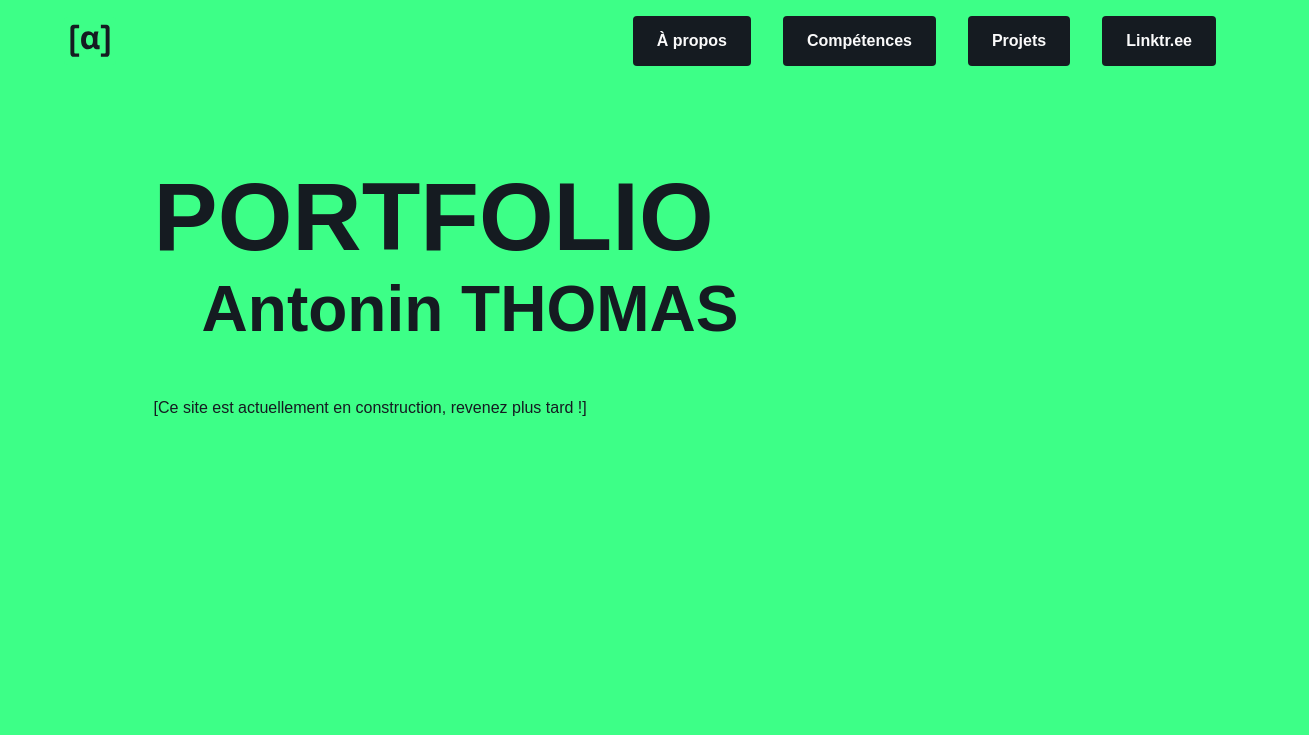
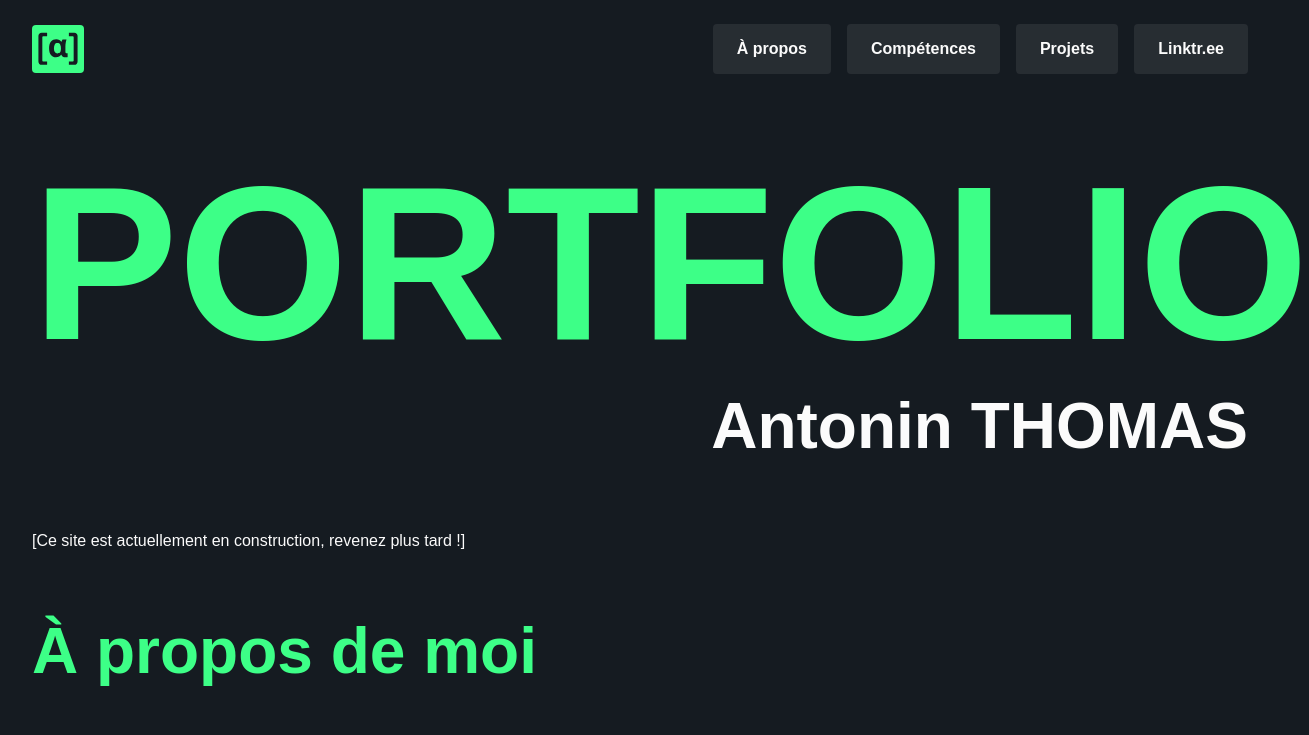
Before and after one commit to antonin-fp/portfolio-website-static, a plain HTML site: page index.html in a window 1280 px wide. Shown: the top 735 px of the page, 1309 px wide, since content can reach past the window. Drawn offline with Linux system fonts and the light colour scheme.

Commit message:
Layout and color rework

```diff
--- a/css/style.scss
+++ b/css/style.scss
@@ -1,18 +1,18 @@
 // --------------------------------------- VARIABLES ---------------------------------------
 
 $black: #0F0F0F;
-$black_desat: #151B21;
+$black_desat: #151b21;
 $grey_dark: #333333;
 $grey: #666666;
 $grey_light: #999999;
-$white: #FAFAFA;
+$white: #FBFBFB;
 
-$green_bright_mint: #3DFF87;
+$green_bright_mint: #3dff87;
 
 // --------------------------------------- LAYOUT ---------------------------------------
 
 html {
-    background-color: $green_bright_mint;
+    background-color: $black_desat;
 }
 
 body {
@@ -20,18 +20,24 @@
     padding: 0;
     margin: 0;
     display: grid;
-    grid-template-rows: auto 1fr auto;
+    grid-template-columns: minmax(32px, 1fr) minmax(0, 1280px) minmax(32px, 1fr);
     font-family: "Space Grotesk", sans-serif;
-    color: $black_desat;
+    color: $white;
 }
 
-.layout {
-    display: grid;
-    grid-template-columns: 1fr;
-    margin: 2vh 12vw 2vh 12vw;
+header, main, footer {
+    grid-column: 2;
 }
 
 // --------------------------------------- FONT SIZES ---------------------------------------
+
+h1 {
+    color: $green_bright_mint;
+}
+
+h2 {
+    color: $green_bright_mint;
+}
 
 @media screen and (min-width: 1280px) {
     h1 {
@@ -138,16 +144,18 @@
 }
 
 #landing {
-    height: 80vh;
+    margin: 8vh 0 8vh 0;
 
     div {
+        container-type: inline-size;
         h1 {
-            margin-bottom: 0;
+            font-size: 18cqw;
+            margin: 0;
         }
 
         h2 {
+            color: $white;
             margin-top: 0;
-            margin-left: 48px;
         }
     }
 }
@@ -157,12 +165,17 @@
     min-height: 48px;
     justify-content: space-between;
     align-items: center;
-    margin: 16px 5vw 16px 5vw;
+    margin-top: 24px;
     z-index: 1001;
 
-    img {
-        height: 48px;
+    > a {
+        display: flex;
+        justify-items: center;
         margin-right: 1rem;
+
+        img {
+            height: 48px;
+        }
     }
 
     nav {
@@ -177,22 +190,23 @@
                 a {
                     cursor: pointer;
                     display: inline-block;
-                    background-color: $black_desat;
+                    background-color: rgb(251, 251, 251, 0.08);
                     color: $white;
-                    padding: 1rem 1.5rem 1rem 1.5rem;
-                    margin-left: 2rem;
+                    padding: 16px 24px 16px 24px;
+                    margin-left: 1rem;
                     border-radius: 4px;
                     font-weight: bold;
-                    transition: all 0.1s ease;
+                    transition: all 0.4s ease;
 
                     &:hover {
-                        background-color: #222222;
-                        transition: all 0.1s ease;
+                        background-color: $green_bright_mint;
+                        color: $black_desat;
+                        transition: all 0.4s ease;
                     }
 
                     &:active {
                         text-decoration: underline;
-                        transition: all 0.1s ease;
+                        transition: all 0.4s ease;
                     }
                 }
             }
@@ -201,9 +215,8 @@
 }
 
 footer {
-    min-height: 50px;
-    background-color: $black_desat;
-    color: $white;
+    min-height: 48px;
+    margin-top: 48px;
 
     p {
         text-align: center;
@@ -234,10 +247,10 @@
     padding: 16px;
     border-radius: 4px;
 
-    background-color: $black_desat;
+    background-color: $green_bright_mint;
 
     .bar {
-        background-color: $white;
+        background-color: $black_desat;
     }
 
     @media screen and (min-width: 980px) {
@@ -295,7 +308,7 @@
         a {
             display: block;
             font-size: 1.8rem;
-            color: $white;
+            color: $green_bright_mint;
             text-decoration: none;
             margin: 25px 0;
             transition: color 0.3s;
--- a/index.html
+++ b/index.html
@@ -8,16 +8,16 @@
 
     <link rel="icon" type="image/png" href="media/favicon.ico">
     <link rel="stylesheet" href="css/style.css">
-    <link rel="stylesheet" href="https://cdnjs.cloudflare.com/ajax/libs/font-awesome/7.0.1/css/all.min.css"
-        integrity="sha512-2SwdPD6INVrV/lHTZbO2nodKhrnDdJK9/kg2XD1r9uGqPo1cUbujc+IYdlYdEErWNu69gVcYgdxlmVmzTWnetw=="
-        crossorigin="anonymous" referrerpolicy="no-referrer" />
+    <link rel="stylesheet" href="https://cdnjs.cloudflare.com/ajax/libs/font-awesome/7.0.1/css/all.min.css" integrity="sha512-2SwdPD6INVrV/lHTZbO2nodKhrnDdJK9/kg2XD1r9uGqPo1cUbujc+IYdlYdEErWNu69gVcYgdxlmVmzTWnetw==" crossorigin="anonymous" referrerpolicy="no-referrer" />
 
     <script src="js/script.js"></script>
 </head>
 
 <body>
     <header class="flex row">
-        <img src="media/logo-icon.svg" alt="mon logo">
+        <a href="index.html">
+            <img src="media/logo-icon.svg" alt="mon logo">
+        </a>
         <nav class="desktop-nav">
             <ul class="flex">
                 <li><a href="index.html#about">À propos</a></li>
@@ -46,7 +46,7 @@
         <div id="landing">
             <div>
                 <h1>PORTFOLIO</h1>
-                <h2>Antonin THOMAS</h2>
+                <h2 class="anchor-end">Antonin THOMAS</h2>
             </div>
             <p>[Ce site est actuellement en construction, revenez plus tard !]</p>
         </div>
@@ -68,7 +68,9 @@
     </main>
 
     <footer>
-        <p>© 2025 Antonin THOMAS</p>
+        <div></div>
+        <hr>
+        <p>Copyright © Antonin THOMAS</p>
     </footer>
 </body>
 
```
Also changed, not shown: css/style.css, 1 other file.
